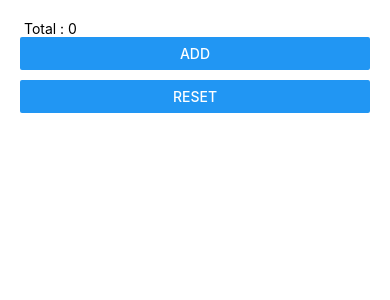
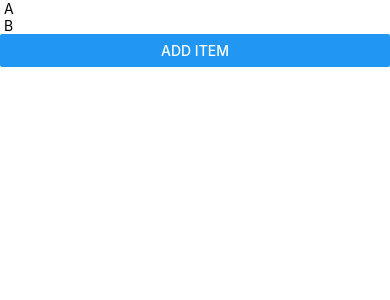
Before and after one commit to Gazala939/firstappnative, a React Native app: screen / in a window 390 px wide. Shown: the top 300 px of the page. Built offline with nearby package versions, Linux system fonts and the light colour scheme.

Commit message:
list with Keys

```diff
--- a/App.tsx
+++ b/App.tsx
@@ -1,20 +1,18 @@
 import {useState} from 'react';
 import {  StyleSheet, Text, View,Button } from 'react-native';
 
-const Action = ({ increment, reset}) => (
-    <View style = {{gap:10}}>
-        <Button title = "Add"  onPress ={increment} />
-        <Button title = "Reset"  onPress = {reset}/>
-    </View>
-)
+
+
 function App() {
-    const[total, setTotal] = useState(0)
+    const [items , setItems] = useState(['A', 'B']);
   return (
-    <View style = {styles.content}>
-        <Text> Total : {total}</Text>
-        <Action increment ={()=> setTotal(total + 1)}
-            reset = {()=> setTotal(0)} />
+    <View>
+        {items.map((item, index) =>(
+            <Text key = {index}> {item}</Text>
+        ))}
 
+        <Button onPress={() => setItems([...items, `X${items.length +1}`])}
+        title = "Add Item"/>
     </View>
   );
 }
```
